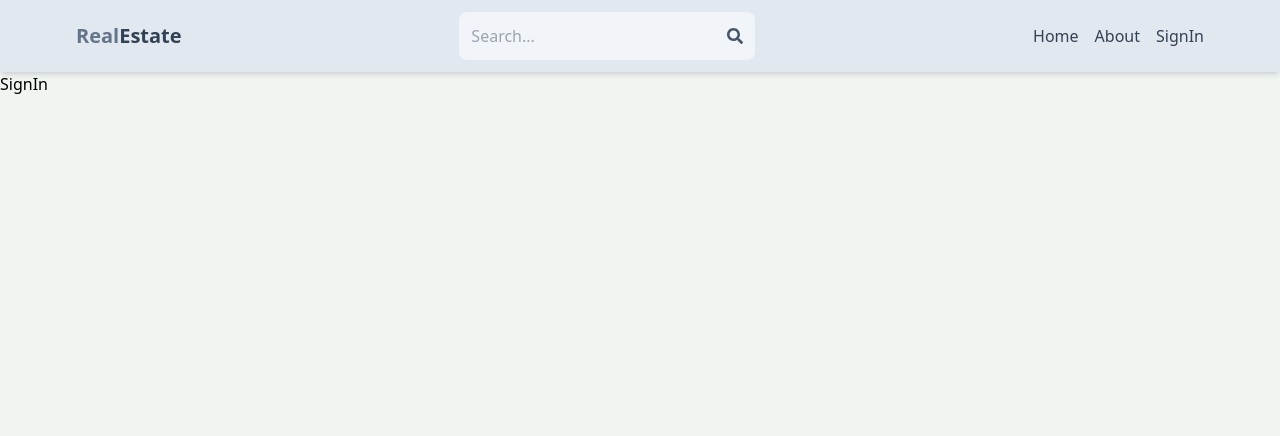
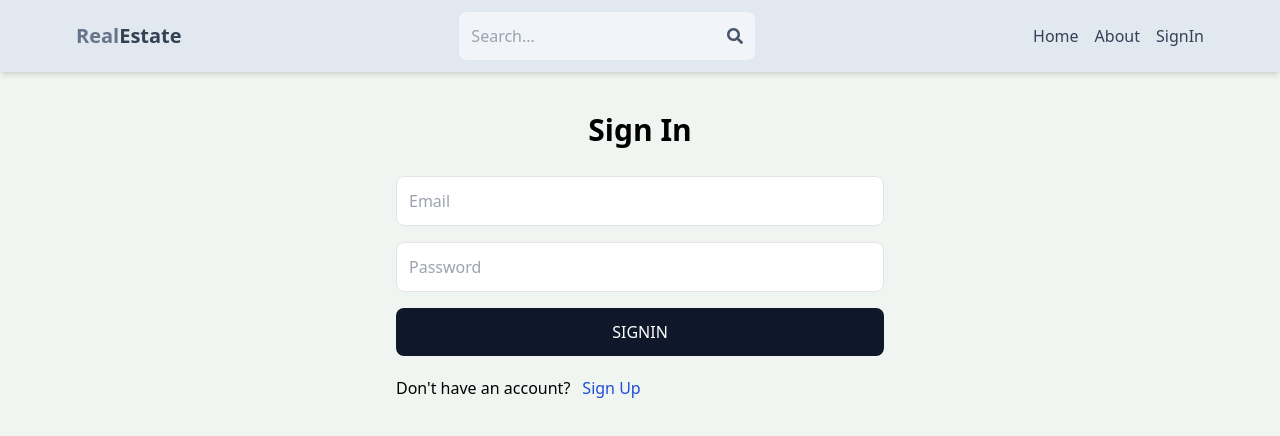
Before and after one commit to iMuhammadBilalDev/mern-estate, a React (Vite) app: page /signin in a window 1280 px wide. Shown: the top 436 px of the page. Built offline with nearby package versions, Linux system fonts and the light colour scheme.

Commit message:
complete sign in functionality

```diff
--- a/api/index.js
+++ b/api/index.js
@@ -26,5 +26,5 @@
         success:false,
         statuscode,
         message
-    })
+    });
 })
--- a/api/routes/auth.route.js
+++ b/api/routes/auth.route.js
@@ -6,5 +6,4 @@
 router.post('/signup',signup)
 router.post('/signin',signin)
 
-
 export default router;
--- a/src/components/ui/Pages/SignIn.jsx
+++ b/src/components/ui/Pages/SignIn.jsx
@@ -1,8 +1,65 @@
-import React from 'react'
+import React, { useState } from 'react'
+import { Link, useNavigate } from 'react-router-dom'
 
 function SignIn() {
+  const [formdata,setformdata] = useState({})
+  const [loading , setloading] = useState(null);
+  const [error, seterror] = useState(false);
+  const navigate = useNavigate();
+  const handlechange = (e) =>{
+   setformdata({
+    ...formdata,
+    [e.target.id]: e.target.value,
+   })
+  };
+  const handlesubmit = async(e) =>{
+   e.preventDefault();
+   try{
+    setloading(true);
+    const res = await fetch('api/auth/signin',{
+     method:'POST',
+     headers:{
+       'Content-Type': 'application/json',
+     },
+     body:JSON.stringify(formdata),
+    });
+    const data = await res.json();
+    if(data.success === false){
+     seterror(data.message);
+     setloading(false);
+     return;
+   }
+   setloading(false);
+   seterror(null)
+   navigate('/')
+  }
+   catch(error){
+   setloading(false);
+   seterror(error.message);
+   }
+
+   }
+
   return (
-    <div>SignIn</div>
+    <div className='p-3 max-w-lg mx-auto '>
+      <h1 className='text-3xl font-semibold text-center my-7'>Sign In</h1>
+      <form onSubmit={handlesubmit} className='flex flex-col gap-4' >
+        <input type='email' placeholder='Email'  className='border p-3 rounded-lg' id='email' onChange={handlechange}/>
+        <input type='Password' placeholder='Password'  className='border p-3 rounded-lg' id='password' onChange={handlechange}/>
+        <button disabled ={loading} className='bg-slate-900 text-white rounded-lg p-3 uppercase hover:opacity-95 disabled:opacity-85'>
+          {
+            loading? 'loading...' : "SignIn"
+          }
+        </button>
+      </form>
+      <div className='flex gap-3 mt-5'>
+        <p> Don't have an account?</p>
+        <Link to='/signup'>
+        <span className='text-blue-700'>Sign Up</span>
+        </Link>
+      </div>
+      {error && <p className='text-red-500 mt-5'>{error}</p>}
+    </div>
   )
 }
 
--- a/src/components/ui/Pages/SignUp.jsx
+++ b/src/components/ui/Pages/SignUp.jsx
@@ -33,6 +33,7 @@
    seterror(null)
    navigate('/signin')
   }
+
    catch(error){
    setloading(false);
    seterror(error.message);
@@ -64,4 +65,4 @@
   )
 }
 
-export default SignUp
+export default SignUp;
```
